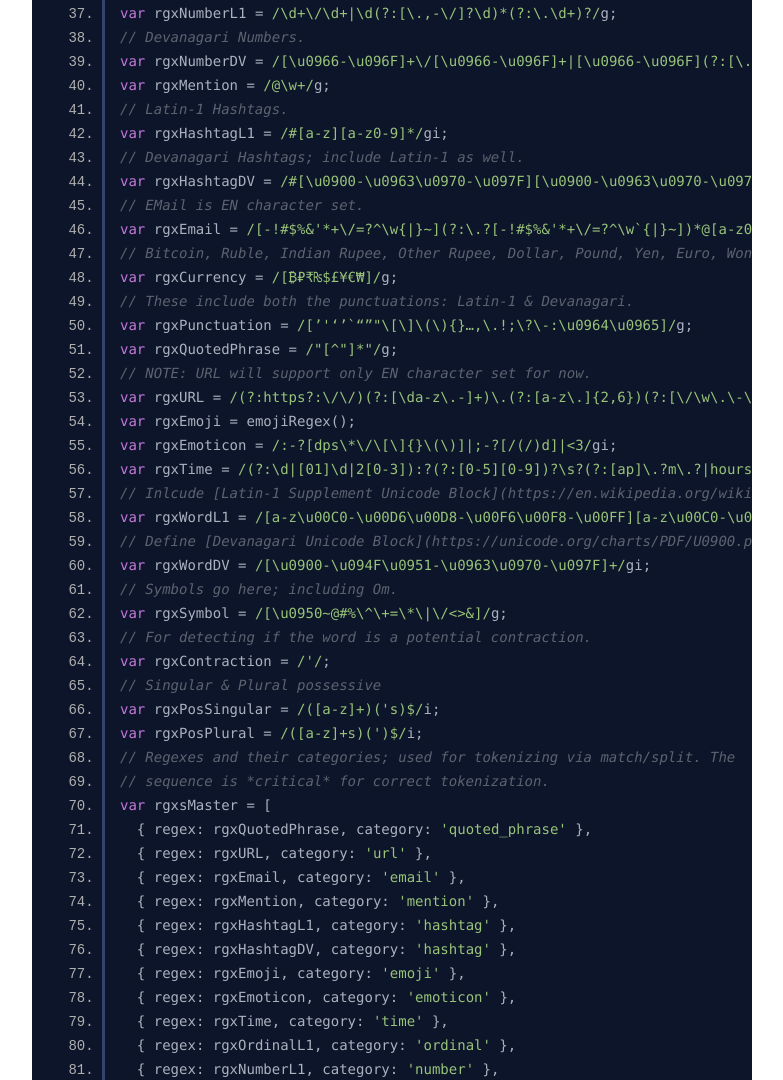
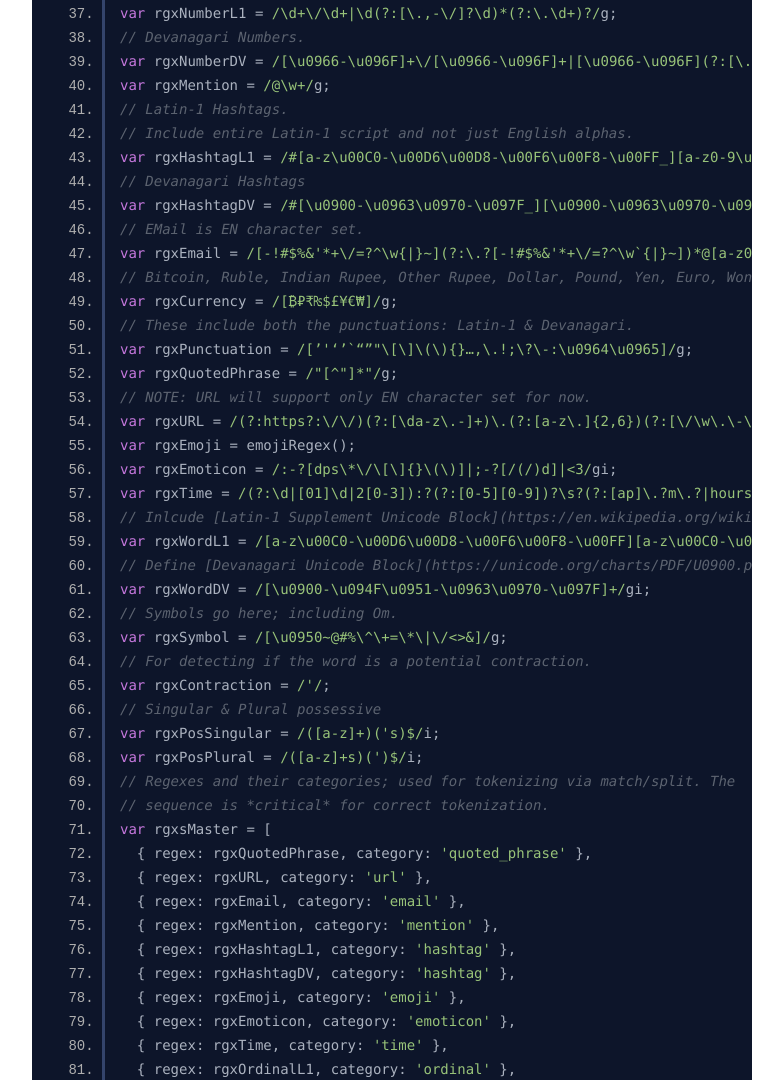
Before and after one commit to winkjs/wink-tokenizer, a website: page docs/wink-tokenizer.js.html in a window 1280 px wide. Shown: the part 1102-2182 px from the top of the page, without its empty margins (98-881 px from the left). Drawn offline with Linux system fonts and the light colour scheme; some packages are replaced by stand-ins of ours; a script that the page names is missing.

Commit message:
feat: improve hash tag detection
references #41

```diff
--- a/docs/wink-tokenizer.js.html
+++ b/docs/wink-tokenizer.js.html
@@ -231,9 +231,10 @@ var rgxNumberL1 = /\d+\/\d+|\d(?:[\.,-\/]?\d)*(?:\.\d+)?/g;
 var rgxNumberDV = /[\u0966-\u096F]+\/[\u0966-\u096F]+|[\u0966-\u096F](?:[\.,-\/]?[\u0966-\u096F])*(?:\.[\u0966-\u096F]+)?/g;
 var rgxMention = /@\w+/g;
 // Latin-1 Hashtags.
-var rgxHashtagL1 = /#[a-z][a-z0-9]*/gi;
-// Devanagari Hashtags; include Latin-1 as well.
-var rgxHashtagDV = /#[\u0900-\u0963\u0970-\u097F][\u0900-\u0963\u0970-\u097F\u0966-\u096F0-9]*/gi;
+// Include entire Latin-1 script and not just English alphas.
+var rgxHashtagL1 = /#[a-z\u00C0-\u00D6\u00D8-\u00F6\u00F8-\u00FF_][a-z0-9\u00C0-\u00D6\u00D8-\u00F6\u00F8-\u00FF_]*/gi;
+// Devanagari Hashtags
+var rgxHashtagDV = /#[\u0900-\u0963\u0970-\u097F_][\u0900-\u0963\u0970-\u097F\u0966-\u096F0-9_]*/gi;
 // EMail is EN character set.
 var rgxEmail = /[-!#$%&amp;'*+\/=?^\w{|}~](?:\.?[-!#$%&amp;'*+\/=?^\w`{|}~])*@[a-z0-9](?:-?\.?[a-z0-9])*(?:\.[a-z](?:-?[a-z0-9])*)+/gi;
 // Bitcoin, Ruble, Indian Rupee, Other Rupee, Dollar, Pound, Yen, Euro, Wong.
@@ -693,7 +694,7 @@ module.exports = tokenizer;
 <br class="clear">
 
 <footer>
-    Documentation generated by <a href="https://github.com/jsdoc3/jsdoc">JSDoc 3.6.10</a> on Thu Jan 27 2022 18:17:54 GMT+0530 (India Standard Time) using the <a href="https://github.com/clenemt/docdash">docdash</a> theme.
+    Documentation generated by <a href="https://github.com/jsdoc3/jsdoc">JSDoc 3.6.10</a> on Thu Jan 27 2022 20:39:38 GMT+0530 (India Standard Time) using the <a href="https://github.com/clenemt/docdash">docdash</a> theme.
 </footer>
 
 <script>prettyPrint();</script>
```
Also changed, not shown: docs/Tokenizer.html (+5 -5 lines), docs/global.html (+2 -2 lines), docs/index.html (+1 -1 lines), src/wink-tokenizer.js (+4 -3 lines).
